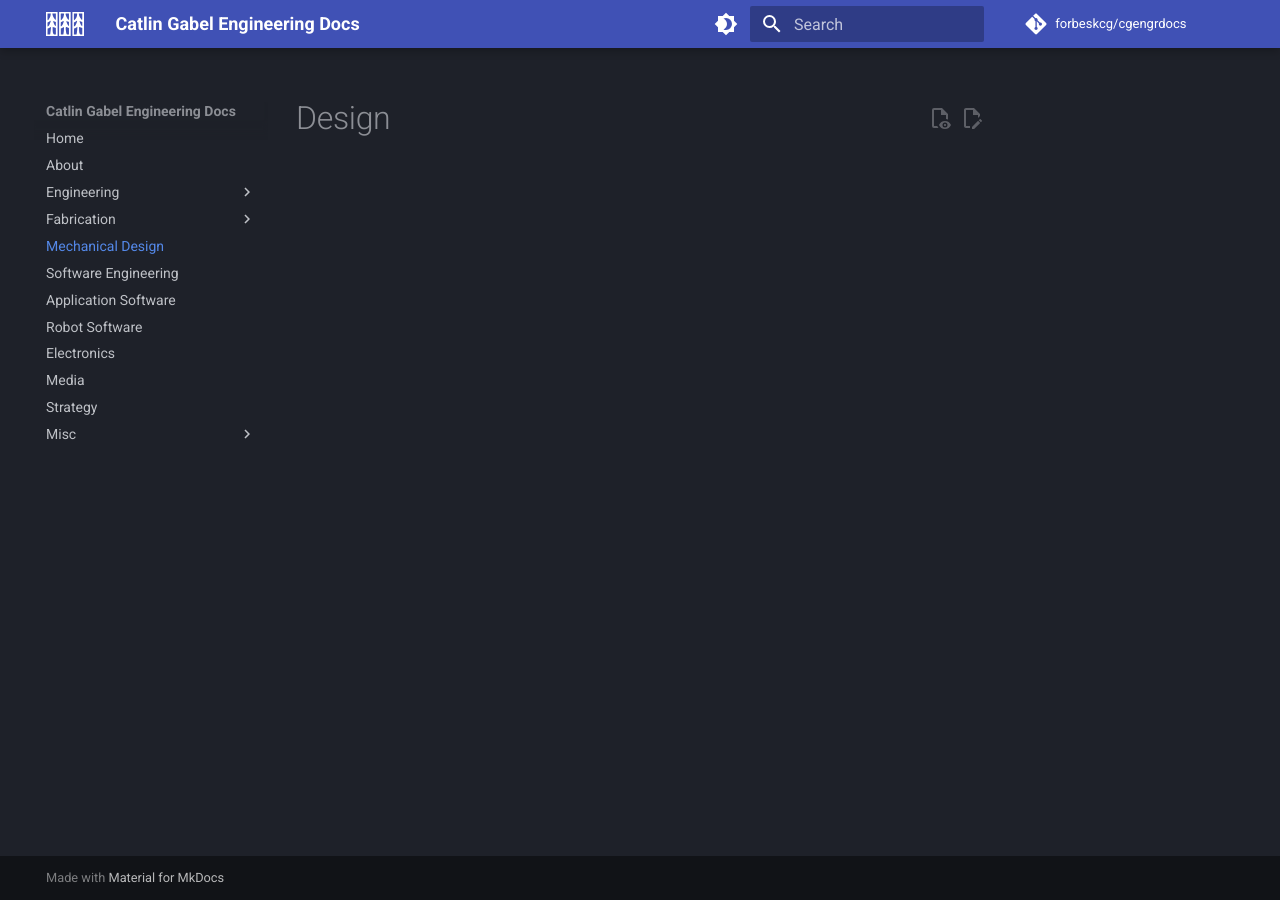
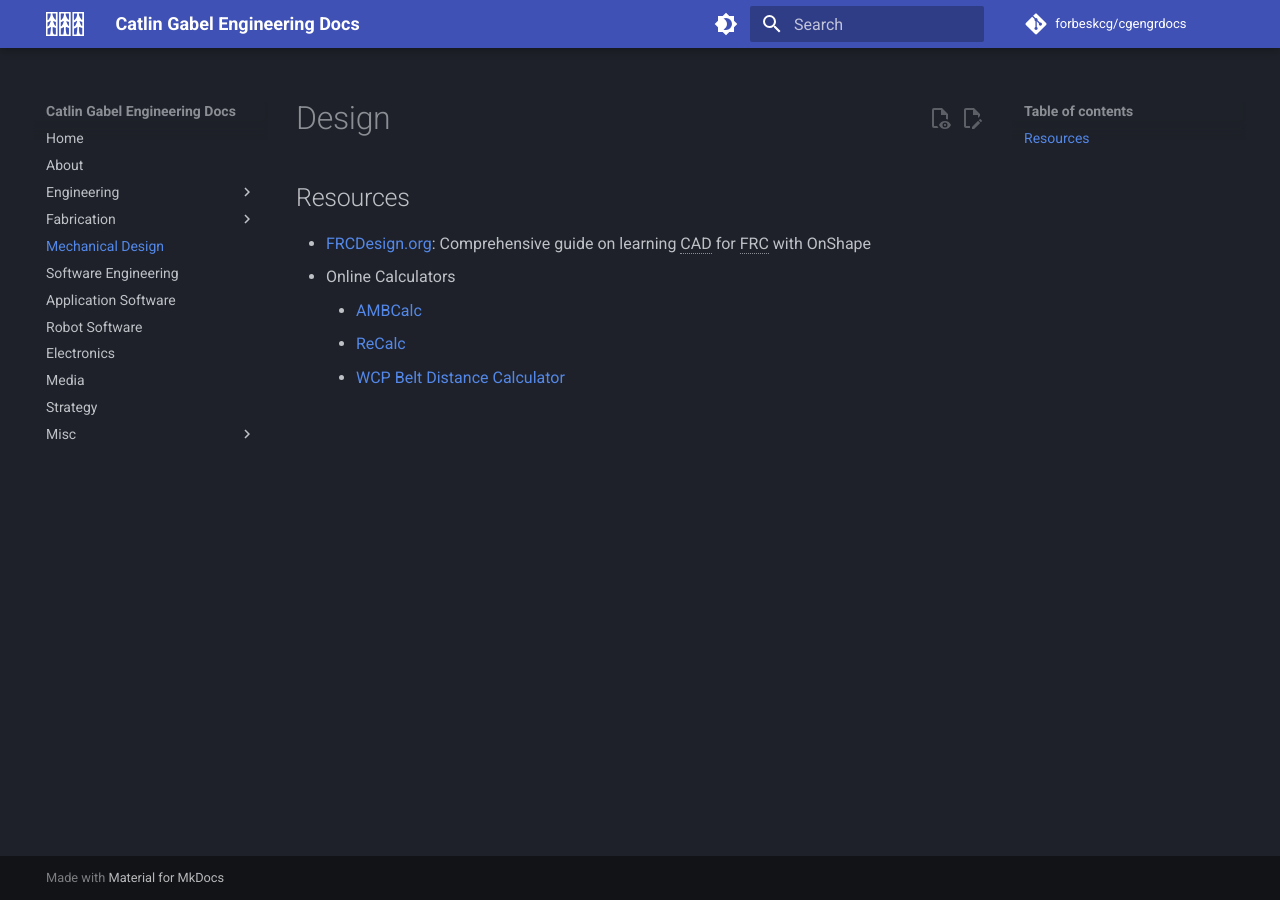
Before and after one commit to forbeskcg/cgengrdocs, an MkDocs documentation site: the page built from docs/design/index.md, in a window 1280 px wide. Built offline with MkDocs 1.6.1 and Material for MkDocs 9.7.7, drawn with Linux system fonts in a browser that asks for light colours; comment, search, counter and statistics services are not loaded.

Commit message:
Add initial design/rsw resources

```diff
--- a/docs/design/index.md
+++ b/docs/design/index.md
@@ -1 +1,9 @@
 # Design
+
+## Resources
+
+* [FRCDesign.org](https://frcdesign.org/): Comprehensive guide on learning CAD for FRC with OnShape
+* Online Calculators
+    * [AMBCalc](https://ambcalc.com/)
+    * [ReCalc](https://www.reca.lc/)
+    * [WCP Belt Distance Calculator](https://wcproducts.com/pages/calculator-belt)
```
Also changed, not shown: docs/fabrication/index.md (+2 -0 lines), docs/misc/scholarships.md (+6 -0 lines), docs/robotsw/index.md (+1 -0 lines).
